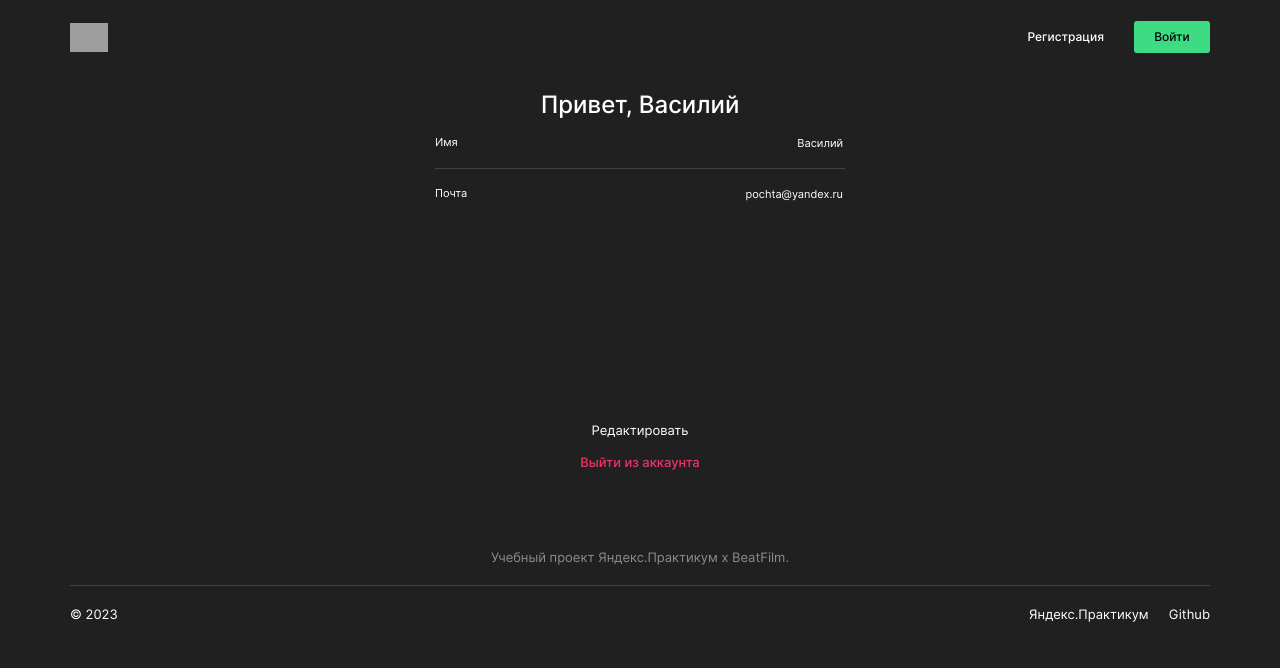
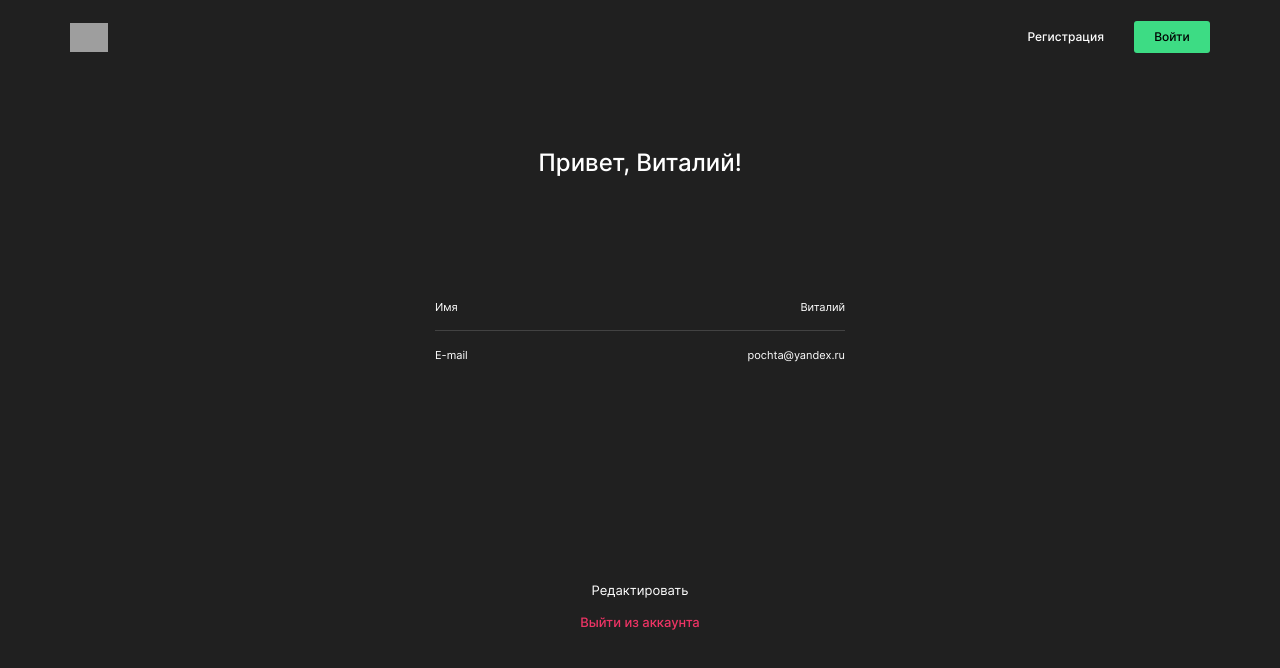
Before and after one commit to GeometricEarth/movies-explorer-frontend, a React (Create React App) app: page /profile in a window 1280 px wide. Shown: the top 668 px of the page. Built offline with nearby package versions, Linux system fonts and the light colour scheme; grey boxes are pictures that could not be loaded.

Commit message:
feat: Настроены отступы на разрешении 1280

```diff
--- a/src/components/App/App.js
+++ b/src/components/App/App.js
@@ -14,7 +14,7 @@ function App() {
   const [isAuthorized, setAuthorized] = useState(false);
   const [isMobileMenuOpened, setMobileMenuOpened] = useState(false);
   const [user, setUser] = useState({
-    name: 'Василий',
+    name: 'Виталий',
     email: 'pochta@yandex.ru',
   });
   const handleCloseMobileMenu = () => {
@@ -54,12 +54,12 @@ function App() {
         <Route
           path="/profile"
           element={
-            <MainTemplate
+            <Profile
+              user={user}
+              onSave={handleSaveUserData}
               isAuthorized={isAuthorized}
               onOpenMobileMenu={handleOpenMobileMenu}
-            >
-              <Profile user={user} onSave={handleSaveUserData} />
-            </MainTemplate>
+            />
           }
         ></Route>
         <Route path="/signin" element={<Login />}></Route>
--- a/src/components/Profile/Profile.css
+++ b/src/components/Profile/Profile.css
@@ -1,6 +1,7 @@
 .profile {
   max-width: 410px;
   margin: 0 auto;
+  margin-top: 74px;
   display: flex;
   flex-direction: column;
   justify-content: center;
@@ -11,11 +12,14 @@
   font-size: 24px;
   font-weight: 500;
   line-height: normal;
+  font-style: normal;
+  margin: 0;
 }
 .profile__form {
   display: flex;
   flex-direction: column;
   width: 100%;
+  margin-top: 123px;
 }
 .profile__input-wrapper {
   display: flex;
@@ -26,6 +30,7 @@
   font-style: normal;
   font-weight: 400;
   line-height: normal;
+  white-space: nowrap;
 }
 .profile__input {
   color: #fff;
@@ -38,10 +43,11 @@
   border: none;
   position: relative;
   width: 100%;
+  padding: 0;
 }
 .profile__divider {
   border-top: solid #424242 1px;
-  margin: 17px 0;
+  margin: 16px 0 17px ;
 }
 .profile__edit-button {
   color: #fff;
--- a/src/components/Profile/Profile.js
+++ b/src/components/Profile/Profile.js
@@ -1,10 +1,11 @@
+import './Profile.css';
+import { useState } from 'react';
 import Button from '../Button/Button';
 import LinkStyled from '../LinkStyled/LinkStyled';
-import './Profile.css';
-import { useState } from 'react';
+import Header from '../Header/Header';
 import useForm from '../../hooks/useForm';
 
-function Profile({ user, onSave, submitError }) {
+function Profile({ user, onSave, submitError, isAuthorized, onOpenMobileMenu }) {
   const [isEditable, setEditable] = useState(false);
 
   const editDone = (data) => {
@@ -26,8 +27,13 @@ function Profile({ user, onSave, submitError }) {
   } = useForm(user ?? {}, editDone);
 
   return (
+    <>
+      <Header
+        isAuthorized={isAuthorized}
+        onOpenMobileMenu={onOpenMobileMenu}
+      ></Header>
       <div className="profile">
-      <h1 className="profile__greeting">Привет, {user.name}</h1>
+        <h1 className="profile__greeting">Привет, {user.name}!</h1>
         <form name="profile" className="profile__form" onSubmit={handleSubmit}>
           <div className="profile__input-wrapper">
             <label className="profile__input-label" htmlFor="name">
@@ -49,7 +55,7 @@ function Profile({ user, onSave, submitError }) {
           <span className="profile__divider"></span>
           <div className="profile__input-wrapper">
             <label className="profile__input-label" htmlFor="email">
-            Почта
+              E-mail
             </label>
             <input
               id="email"
@@ -97,6 +103,7 @@ function Profile({ user, onSave, submitError }) {
           Выйти из аккаунта
         </LinkStyled>
       </div>
+    </>
   );
 }
 
```
Lines whose indentation alone changed are shown as unchanged.
